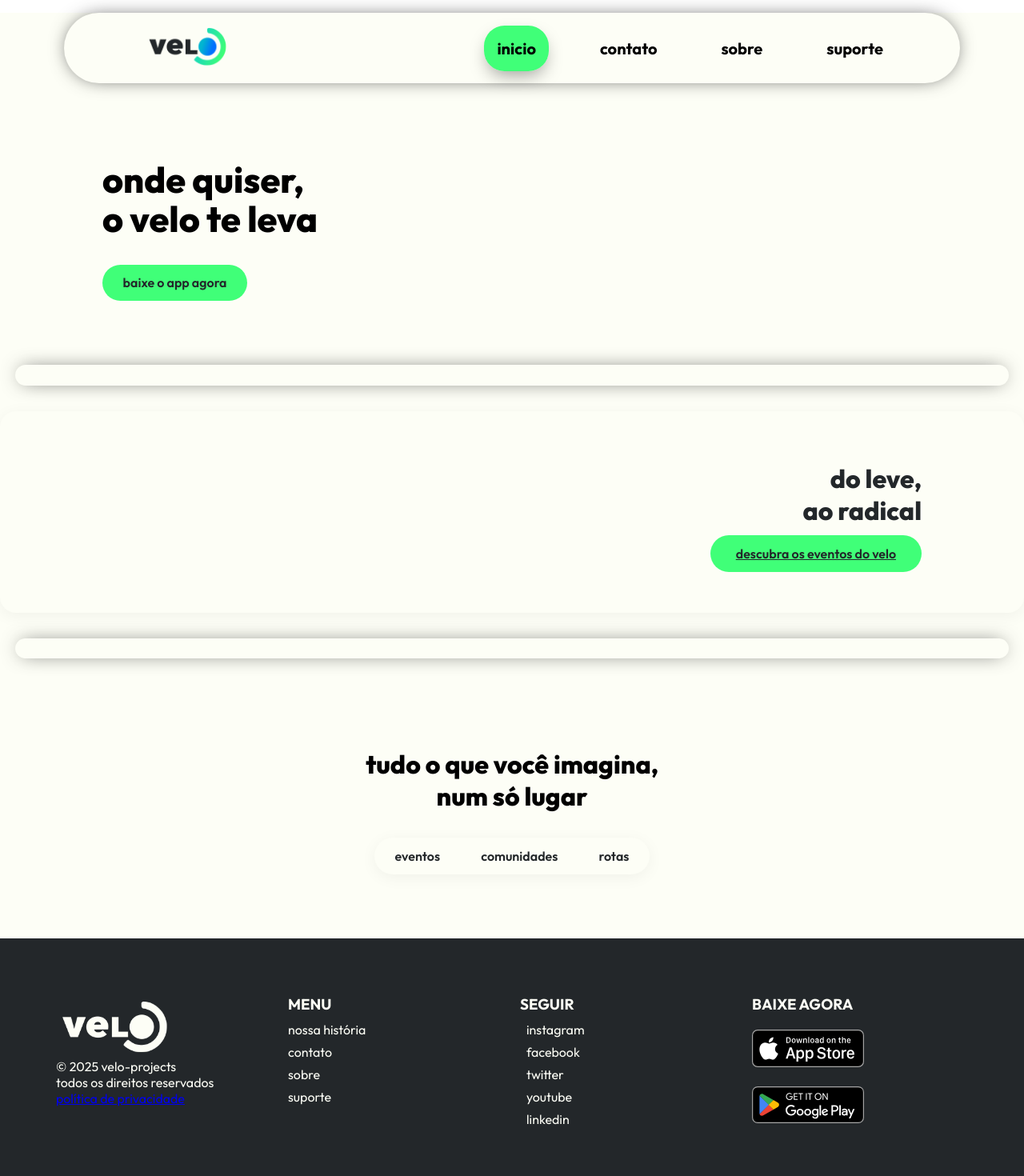
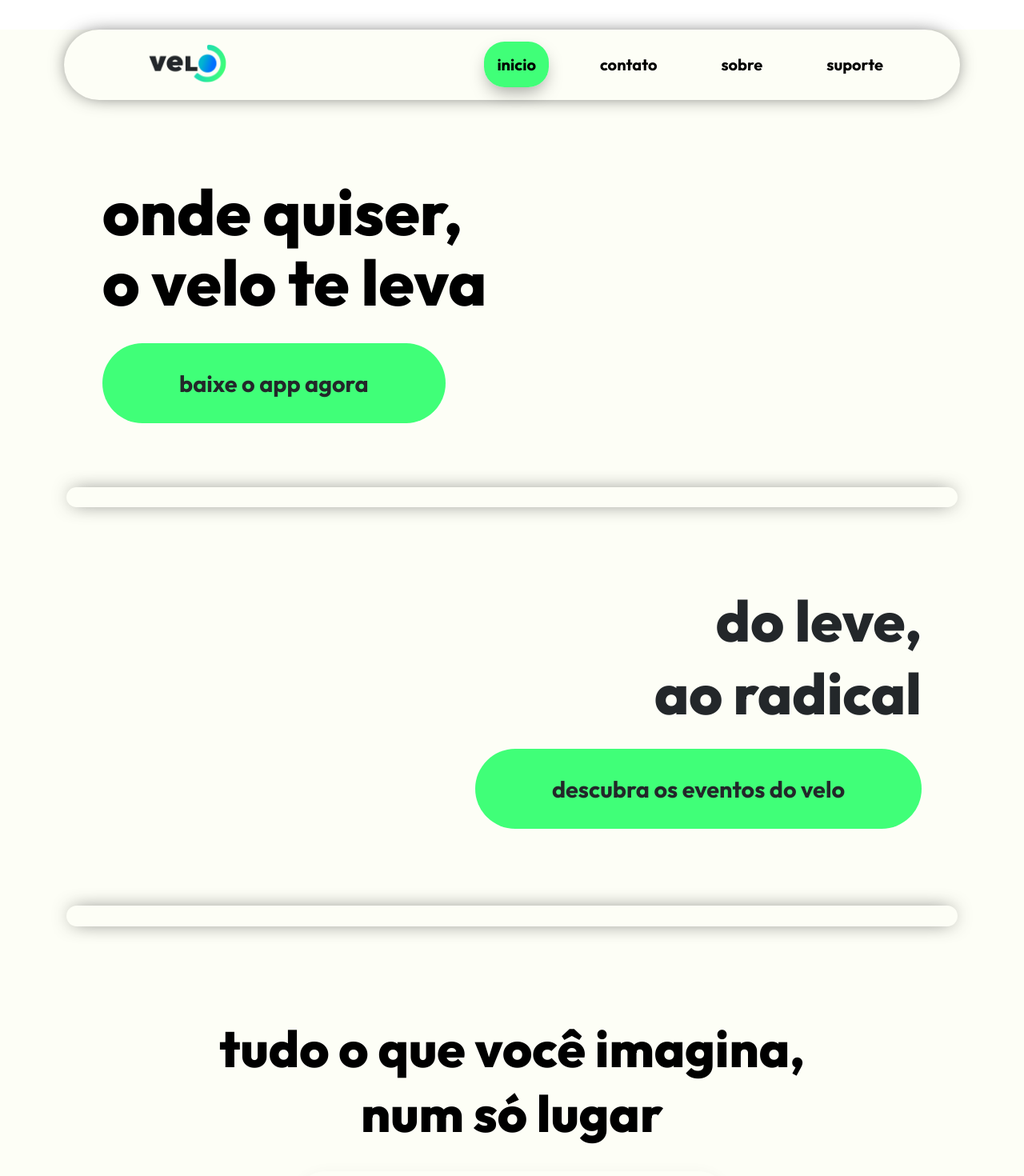
Before and after one commit to velo-project/institutional-website, an Angular app: page / in a window 1280 px wide. Shown: the top 1470 px of the page at 80% size. Built offline with nearby package versions, Linux system fonts and the light colour scheme.

Commit message:
style(layout): refine margins and spacing on landing sections

```diff
--- a/src/app/core/layout/components/footer/footer.scss
+++ b/src/app/core/layout/components/footer/footer.scss
@@ -1,3 +1,7 @@
+a {
+  color: var(--bg);
+}
+
 .image-velo{
   transform: scale(1.4) ;
   display: flex;
@@ -8,8 +12,8 @@
 
 .footer {
   background-color: #23272A;
-  color: #FDFEF6;
-  padding: 40px;
+  color: var(--bg);
+  padding: 20px 40px 5px 40px;
   font-family: sans-serif;
 }
 
@@ -39,11 +43,6 @@
   margin-bottom: 8px;
 }
 
-.footer-column ul li a {
-  color: #FDFEF6;
-  text-decoration: none;
-}
-
 .footer-column ul li a:hover {
   text-decoration: underline;
 }
@@ -56,7 +55,7 @@
 
 /* Imagens da App Store e Google Play */
 .footer-column img {
-  width: 140px;
+  width: 10rem;
   margin: 10px 0;
 }
 
--- a/src/app/core/layout/components/navbar/navbar.scss
+++ b/src/app/core/layout/components/navbar/navbar.scss
@@ -7,7 +7,7 @@
     border-radius: 100px;
     width: 75%;
     height: 3.5rem;
-    margin: 1rem auto 2rem auto;
+    margin: 2.3rem auto 2rem auto;
     -webkit-box-shadow: 0px 0px 25px -7px #000000cb;
     box-shadow: 0px 0px 25px -7px #000000cb;
   }
@@ -15,7 +15,7 @@
   .logo {
     font-weight: 700;
     font-size: 1.3rem;
-    color: #00e676;
+    color: var(--green);
   }
 
   .image-velo{
@@ -46,7 +46,7 @@
   .menu li a.active,
   .menu li a:hover {
     transition: all 0.4s ease-in-out;
-    background-color: #40FF78;
+    background-color: var(--green);
     color: black;
     padding: 1rem;
     border-radius: 1.6rem;
--- a/src/app/features/home/home.scss
+++ b/src/app/features/home/home.scss
@@ -14,40 +14,14 @@ $bg: #FDFEF6;
   font-family: 'Inter', sans-serif;
 }
 
-// =======================
-// 🌿 HERO
-// =======================
-.hero {
-  display: flex;
-  flex-wrap: wrap;
-  justify-content: space-between;
-  align-items: center;
-  padding: 4rem 10%;
-  position: relative;
-
-  // Conteúdo do Hero (texto e botões)
-  .hero-content {
-    max-width: 500px;
-
-    h1 {
-      font-size: 2.8rem;
-      font-weight: 800;
-      line-height: 1.1;
-      margin-bottom: 2rem;
-    }
-
-    .hero-buttons {
-      display: flex;
-      flex-wrap: wrap;
-      gap: 1rem;
-
 .btn {
   display: inline-block;
-        padding: 0.8rem 1.6rem;
+  padding: 2rem 6rem;
   border-radius: 999px;
-        font-weight: 600;
+  font-size: 1.8rem;
+  font-weight: bold;
   text-decoration: none;
-        transition: all 0.2s ease;
+  transition: all 0.4s ease;
 
   &.primary {
     background: $green;
@@ -69,6 +43,33 @@ $bg: #FDFEF6;
     }
   }
 }
+
+// =======================
+// 🌿 HERO
+// =======================
+.hero {
+  display: flex;
+  flex-wrap: wrap;
+  justify-content: space-between;
+  align-items: center;
+  padding: 4rem 10%;
+  position: relative;
+
+  // Conteúdo do Hero (texto e botões)
+  .hero-content {
+    max-width: 500px;
+
+    h1 {
+      font-size: 5rem;
+      font-weight: 800;
+      line-height: 1.1;
+      margin-bottom: 2rem;
+    }
+
+    .hero-buttons {
+      display: flex;
+      flex-wrap: wrap;
+      gap: 1rem;
     }
   }
 
@@ -116,44 +117,23 @@ $bg: #FDFEF6;
   */
 }
 
-.text1{
-  font-size: 19rem;
-}
-
 .radical-section {
   text-align: right;
   display: flex;
   justify-content: right;
   align-items: center;
   padding: 4rem 10%;
-  background-color: $bg;
   border-radius: 20px;
-  box-shadow: 0 4px 20px rgba(0,0,0,0.05);
   margin-bottom: 2rem;
 
   .radical-content {
     text-align: right;
 
     h2 {
-      font-size: 2rem;
+      font-size: 4.5rem;
       font-weight: 800;
       margin-bottom: 1.5rem;
       color: $dark;
-    }
-
-    .btn {
-      &.primary {
-        background: $green;
-        color: $dark;
-        padding: 0.8rem 2rem;
-        border-radius: 999px;
-        font-weight: 600;
-        transition: all 0.2s ease;
-
-        &:hover {
-          transform: translateY(-2px);
-        }
-      }
     }
   }
 }
@@ -164,12 +144,13 @@ $bg: #FDFEF6;
   align-items: center;
   padding: 0.8rem;
   border-radius: 100px;
-    width: 95%;
+  width: 85%;
   height: 0px;
   margin: 1rem auto 2rem auto;
     -webkit-box-shadow: 0px 0px 25px -7px #000000cb;
     box-shadow: 0px 0px 25px -7px #000000cb;
 }
+
 // =======================
 // 🌿 TABS SECTION
 // =======================
@@ -178,17 +159,17 @@ $bg: #FDFEF6;
   padding: 5rem 1rem;
 
   h2 {
-    font-size: 2rem;
+    font-size: 4rem;
     font-weight: 800;
     margin-bottom: 2rem;
   }
 
   .tabs {
     display: inline-flex;
-    background-color: $bg;
     border-radius: 50px;
     box-shadow: 0 4px 20px rgba(0, 0, 0, 0.05);
     overflow: hidden;
+    font-size: 2rem;
 
     li {
       list-style: none;
```
Lines whose indentation alone changed are shown as unchanged.
